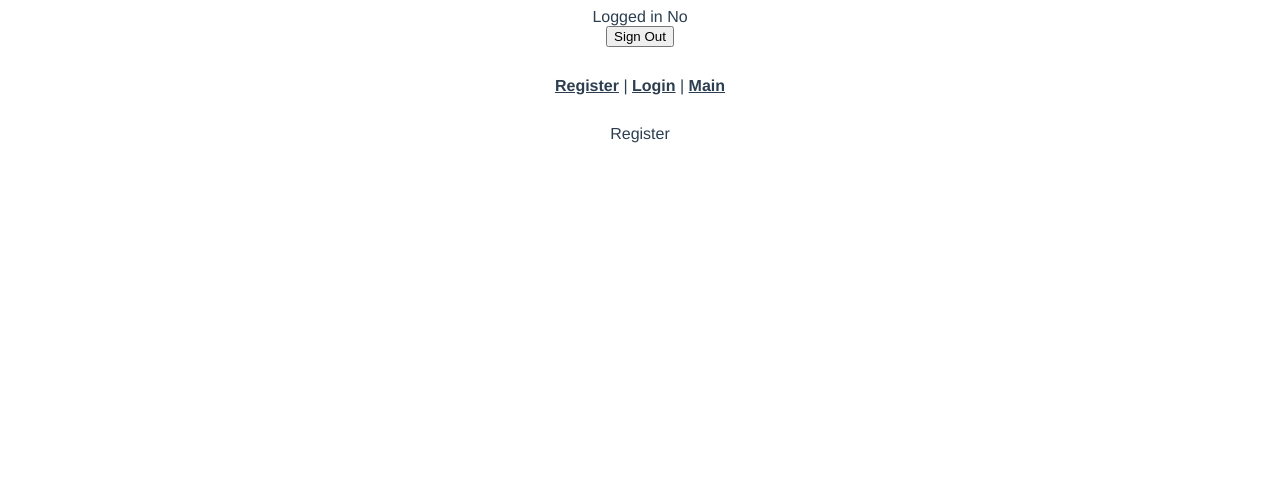
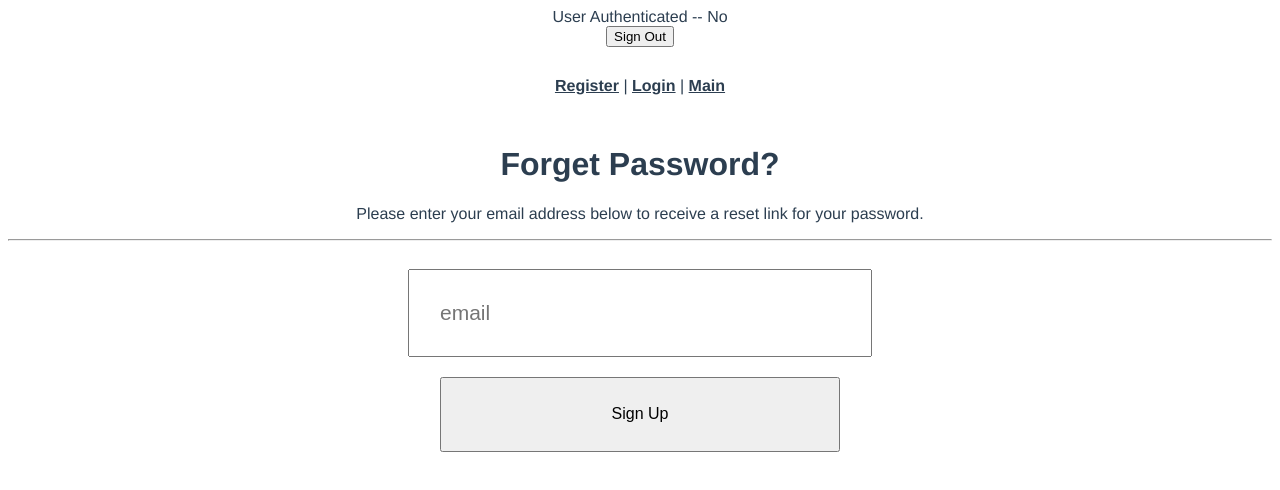
Before and after one commit to Pycomet-zz/calculator-app, a Vue app: page /#/reset_password in a window 1280 px wide. Shown: the top 490 px of the page. Built offline with nearby package versions, Linux system fonts and the light colour scheme; no server answers.

Commit message:
development complete

```diff
--- a/src/components/Top-Header.vue
+++ b/src/components/Top-Header.vue
@@ -1,6 +1,6 @@
 <template>
     <div>
-        Logged in
+        User Authenticated --
         <span v-if="loggedIn">Yes</span>
         <span v-else>No</span>
         <div>
--- a/src/views/Home.vue
+++ b/src/views/Home.vue
@@ -1,7 +1,7 @@
 <template>
   <div class="home">
     <img alt="Vue logo" src="../assets/logo.png">
-    <HelloWorld msg="Welcome to Your Vue.js App"/>
+    <HelloWorld msg="Welcome To Codefred's Vue Calculator App"/>
   </div>
 </template>
 
--- a/src/views/Login.vue
+++ b/src/views/Login.vue
@@ -10,8 +10,8 @@
                 <input type="password" v-model="password" placeholder="password">
             </div>
             <button type="submit">Sign Up</button>
-            <router-link to="/reset_password">Reset Password</router-link>
         </form>
+        <router-link to="/reset_password">Reset Password</router-link>
     </div>
 </template>
 
--- a/src/views/Reset.vue
+++ b/src/views/Reset.vue
@@ -1,15 +1,59 @@
 <template>
     <div>
-    Register
+    <div v-if="error" class="error">{{ error.message }}</div>
+    <form @submit.prevent="pressed">
+        <h1>Forget Password?</h1>
+        <p>Please enter your email address below to receive a reset link for your password.</p>
+        <hr>
+        <div class="email">
+            <input type="email" v-model="email" placeholder="email">
+        </div>
+        <button type="submit">Sign Up</button>
+        </form>
     </div>
 </template>
 
 <script>
+import * as firebase from "firebase/app";
+import "firebase/auth";
     export default {
-
+        data() {
+            return {
+                email: "",
+                error: ""
+            }
+        },
+        methods: {
+            async pressed() {
+                try {
+                    await firebase.auth().sendPasswordResetEmail(
+                        this.email
+                    )
+                    window.alert("Link Sent To" + this.email)
+                }catch(err) {
+                    window.alert(err.message)
+                }
+            }
+        }
     }
 </script>
 
 <style scoped>
+.error {
+    color: red;
+    font-size: 18px;
+}
+input {
+    width: 400px;
+    padding: 30px;
+    margin: 20px;
+    font-size: 21px;
+}
 
+button {
+    width: 400px;
+    padding: 20px;
+    height: 75px;
+    font-size: 100%;
+}
 </style>
```
